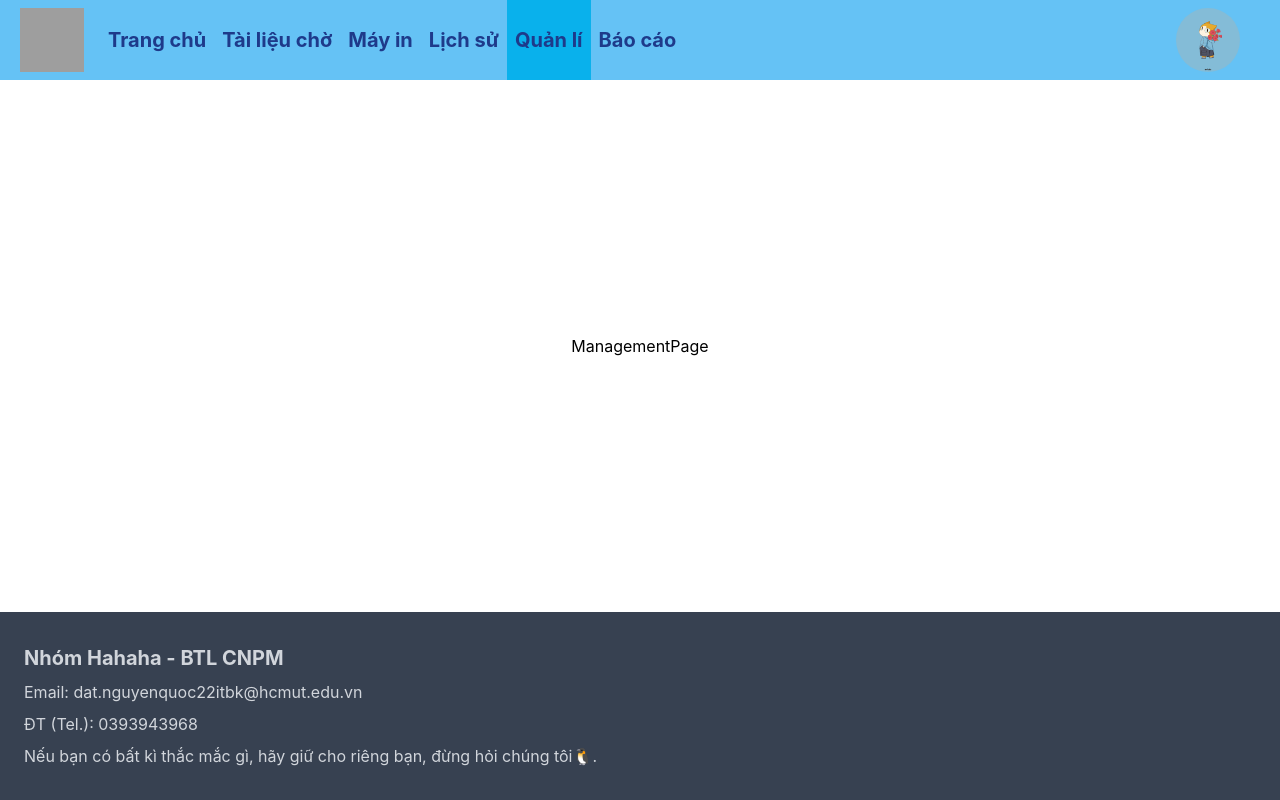
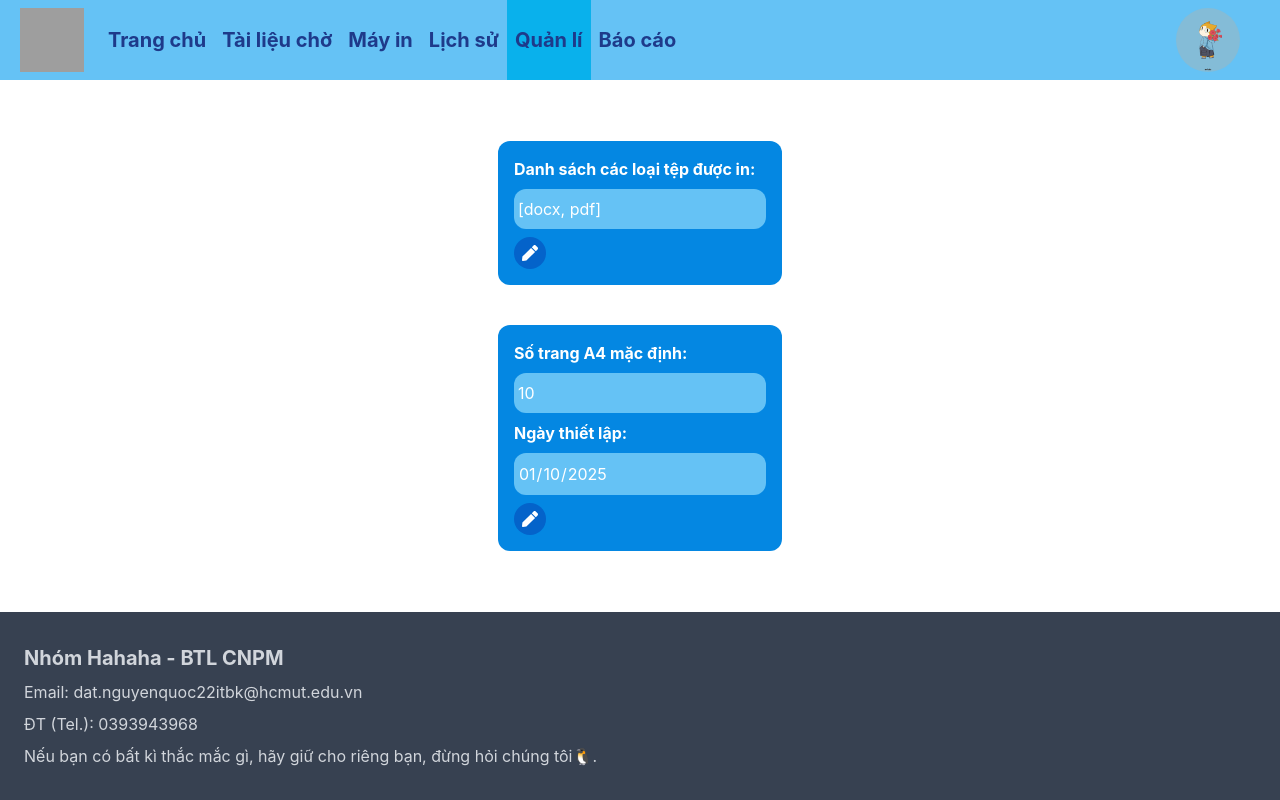
Before and after one commit to HienLe2004/hcmut-ssps-241, a React (Create React App) app in the folder frontend/: page /spso/management in a window 1280 px wide. Built offline with nearby package versions, Linux system fonts and the light colour scheme; grey boxes are pictures that could not be loaded.

Commit message:
Update management page

```diff
--- /dev/null
+++ b/frontend/src/pages/SPSO/ManagementPage/DefaultA4Pages.jsx
@@ -0,0 +1,31 @@
+import { useState } from "react";
+import { FaPen } from "react-icons/fa";
+
+export const DefaultA4Pages = () => {
+    const [editable, setEditable] = useState(false);
+
+    return <div className="p-4 bg-blue-4 rounded-xl text-white flex flex-col gap-y-2">
+        <div className="flex flex-col gap-y-2">
+            <p className="font-bold">Số trang A4 mặc định:</p>
+            <input type="number" className="pl-1 bg-blue-2 py-2 rounded-xl" readOnly={!editable} defaultValue={10}></input>
+        </div>
+        <div className="flex flex-col gap-y-2">
+            <p className="font-bold">Ngày thiết lập:</p>
+            <input type="date" className="pl-1 bg-blue-2 py-2 rounded-xl" readOnly={!editable} defaultValue="2025-01-10"></input>
+        </div>
+        {editable && <div className="flex flex-row justify-around w-full">
+            <button className="p-2 bg-blue-5 rounded-xl hover:scale-110 duration-200"
+                onClick={() => {setEditable(false);}}>
+                Cập nhật
+            </button>
+            <button className="p-2 bg-blue-5 rounded-xl hover:scale-110 duration-200"
+                onClick={() => {setEditable(false);}}>
+                Hủy
+            </button>
+        </div>}
+        {!editable && <div className="aspect-square bg-blue-5 rounded-full w-8 justify-center items-center flex hover:scale-110 duration-200"
+            onClick={() => {setEditable(true);}}>
+            <FaPen/>
+        </div>}
+    </div>
+}
--- a/frontend/src/pages/SPSO/ManagementPage/ManagementPage.jsx
+++ b/frontend/src/pages/SPSO/ManagementPage/ManagementPage.jsx
@@ -1,12 +1,15 @@
 import { SPSOHeader } from "../../../components/SPSOHeader"
 import { Footer } from "../../../components/footer";
+import { DefaultA4Pages } from "./DefaultA4Pages";
+import { ValidDocuments } from "./ValidDocuments";
 
 export const ManagementPage = () => {
     return <>
         <div className="flex flex-col min-h-screen">
             <SPSOHeader />
-            <div className="flex flex-col flex-grow items-center justify-center w-full my-5">
-                <h1>ManagementPage</h1>
+            <div className="flex flex-col flex-grow items-center justify-center w-full my-5 gap-y-10">
+                <ValidDocuments/>
+                <DefaultA4Pages/>
             </div>
             <Footer />
         </div>
--- /dev/null
+++ b/frontend/src/pages/SPSO/ManagementPage/ValidDocuments.jsx
@@ -0,0 +1,25 @@
+import { useState } from "react";
+import { FaPen } from "react-icons/fa";
+
+export const ValidDocuments = () => {
+    const [editable, setEditable] = useState(false);
+    return <div className="p-4 bg-blue-4 rounded-xl text-white flex flex-col gap-y-2">
+        <p className="font-bold">Danh sách các loại tệp được in:</p>
+        <input type="text" className="pl-1 bg-blue-2 py-2 rounded-xl" readOnly={!editable} defaultValue="[docx, pdf]"></input>
+
+        {editable && <div className="flex flex-row justify-around w-full">
+            <button className="p-2 bg-blue-5 rounded-xl hover:scale-110 duration-200"
+                onClick={() => {setEditable(false);}}>
+                Cập nhật
+            </button>
+            <button className="p-2 bg-blue-5 rounded-xl hover:scale-110 duration-200"
+                onClick={() => {setEditable(false);}}>
+                Hủy
+            </button>
+        </div>}
+        {!editable && <div className="aspect-square bg-blue-5 rounded-full w-8 justify-center items-center flex hover:scale-110 duration-200"
+            onClick={() => {setEditable(true);}}>
+            <FaPen/>
+        </div>}
+    </div>
+}
```
